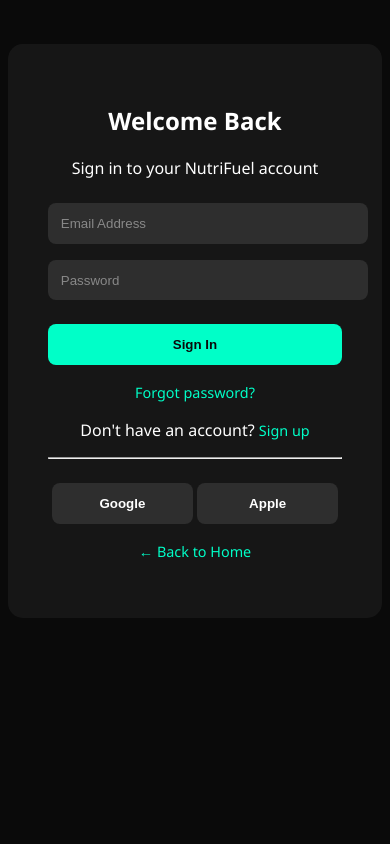
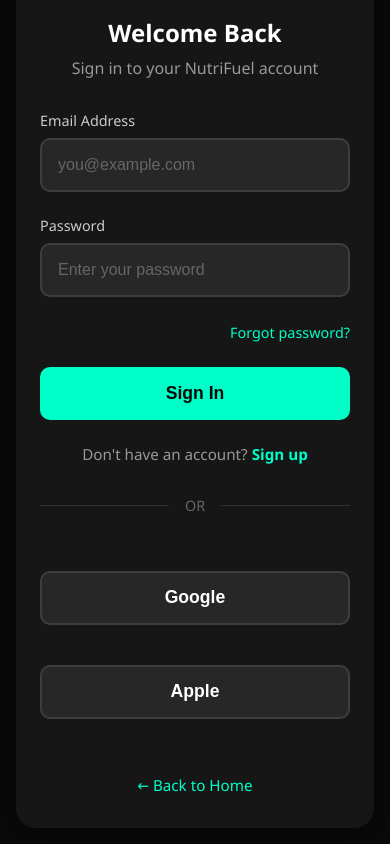
Before and after one commit to MayurPagrut/Nutrifuel_uiux, a plain HTML site: page signin.html in a window 390 px wide. Shown: the part 99-943 px from the top of the page. Before the commit the page ends 860 px from the top, so only its background shows below. Drawn offline with Linux system fonts and the light colour scheme.

Commit message:
Refactor signin.html for styling and structure
Updated styles for improved layout and responsiveness. Enhanced form structure and added social sign-in buttons.

```diff
--- a/signin.html
+++ b/signin.html
@@ -5,74 +5,298 @@
     <meta name="viewport" content="width=device-width, initial-scale=1.0">
     <title>Sign In - NutriFuel</title>
     <style>
+        * {
+            margin: 0;
+            padding: 0;
+            box-sizing: border-box;
+        }
+
         body {
             background-color: #0a0a0a;
             color: white;
-            font-family: 'Segoe UI', sans-serif;
+            font-family: 'Segoe UI', Tahoma, Geneva, Verdana, sans-serif;
             display: flex;
             justify-content: center;
             align-items: center;
-            height: 100vh;
+            min-height: 100vh;
+            padding: 2rem;
         }
+
         .signin-container {
-            background: rgba(255,255,255,0.05);
-            padding: 2.5rem;
-            border-radius: 15px;
-            width: 350px;
+            background: rgba(255, 255, 255, 0.05);
+            padding: 3rem;
+            border-radius: 20px;
+            width: 100%;
+            max-width: 420px;
             text-align: center;
+            box-shadow: 0 10px 40px rgba(0, 0, 0, 0.5);
+            backdrop-filter: blur(10px);
         }
+
+        .logo {
+            margin-bottom: 2rem;
+        }
+
+        .logo-text {
+            font-size: 2rem;
+            font-weight: 700;
+            color: #fff;
+        }
+
+        .logo-fuel {
+            color: #00ffc8;
+        }
+
+        h2 {
+            font-size: 1.8rem;
+            margin-bottom: 0.5rem;
+            color: #fff;
+        }
+
+        .subtitle {
+            color: #999;
+            margin-bottom: 2rem;
+            font-size: 1rem;
+        }
+
+        .form-group {
+            margin-bottom: 1.5rem;
+            text-align: left;
+        }
+
+        label {
+            display: block;
+            margin-bottom: 0.5rem;
+            color: #ccc;
+            font-size: 0.9rem;
+        }
+
         input {
             width: 100%;
-            padding: 0.8rem;
-            margin: 0.5rem 0;
-            border-radius: 8px;
-            border: none;
-            background: rgba(255,255,255,0.1);
+            padding: 1rem;
+            border-radius: 10px;
+            border: 2px solid rgba(255, 255, 255, 0.1);
+            background: rgba(255, 255, 255, 0.08);
             color: white;
+            font-size: 1rem;
+            transition: all 0.3s;
         }
+
+        input:focus {
+            outline: none;
+            border-color: #00ffc8;
+            background: rgba(255, 255, 255, 0.12);
+        }
+
         input::placeholder {
-            color: #888;
+            color: #666;
         }
+
+        .forgot-password {
+            text-align: right;
+            margin-top: 0.5rem;
+        }
+
+        .forgot-password a {
+            color: #00ffc8;
+            text-decoration: none;
+            font-size: 0.9rem;
+            transition: opacity 0.3s;
+        }
+
+        .forgot-password a:hover {
+            opacity: 0.8;
+        }
+
         button {
             width: 100%;
-            padding: 0.8rem;
-            margin-top: 1rem;
+            padding: 1rem;
+            margin-top: 1.5rem;
             background: #00ffc8;
             color: #0a0a0a;
             border: none;
-            border-radius: 8px;
-            font-weight: bold;
+            border-radius: 10px;
+            font-weight: 700;
+            font-size: 1.1rem;
             cursor: pointer;
+            transition: all 0.3s;
         }
-        a {
+
+        button:hover {
+            background: #00e6b3;
+            transform: translateY(-2px);
+            box-shadow: 0 10px 30px rgba(0, 255, 200, 0.3);
+        }
+
+        .signup-link {
+            margin-top: 1.5rem;
+            color: #999;
+            font-size: 0.95rem;
+        }
+
+        .signup-link a {
             color: #00ffc8;
             text-decoration: none;
+            font-weight: 600;
+        }
+
+        .signup-link a:hover {
+            text-decoration: underline;
+        }
+
+        .divider {
+            display: flex;
+            align-items: center;
+            margin: 2rem 0;
+            color: #666;
+        }
+
+        .divider::before,
+        .divider::after {
+            content: '';
+            flex: 1;
+            height: 1px;
+            background: rgba(255, 255, 255, 0.1);
+        }
+
+        .divider span {
+            padding: 0 1rem;
             font-size: 0.9rem;
         }
+
+        .social-buttons {
+            display: flex;
+            gap: 1rem;
+            margin-bottom: 2rem;
+        }
+
         .social-buttons button {
-            width: 48%;
-            background: rgba(255,255,255,0.1);
+            flex: 1;
+            background: rgba(255, 255, 255, 0.08);
             color: white;
+            border: 2px solid rgba(255, 255, 255, 0.1);
+            padding: 0.9rem;
+            font-weight: 600;
+            transition: all 0.3s;
+        }
+
+        .social-buttons button:hover {
+            background: rgba(255, 255, 255, 0.12);
+            border-color: #00ffc8;
+            transform: translateY(-2px);
+            box-shadow: 0 5px 20px rgba(0, 255, 200, 0.2);
+        }
+
+        .back-link {
+            display: inline-block;
+            margin-top: 1.5rem;
+            color: #00ffc8;
+            text-decoration: none;
+            font-size: 0.95rem;
+            transition: opacity 0.3s;
+        }
+
+        .back-link:hover {
+            opacity: 0.8;
+        }
+
+        /* Responsive Design */
+        @media (max-width: 480px) {
+            body {
+                padding: 1rem;
+            }
+
+            .signin-container {
+                padding: 2rem 1.5rem;
+            }
+
+            h2 {
+                font-size: 1.5rem;
+            }
+
+            .logo-text {
+                font-size: 1.6rem;
+            }
+
+            .social-buttons {
+                flex-direction: column;
+            }
+
+            .social-buttons button {
+                width: 100%;
+            }
+        }
+
+        @media (max-width: 360px) {
+            .signin-container {
+                padding: 1.5rem 1rem;
+            }
+
+            input, button {
+                padding: 0.8rem;
+                font-size: 0.95rem;
+            }
         }
     </style>
 </head>
 <body>
     <div class="signin-container">
+        <div class="logo">
+            <span class="logo-text">NUTRI</span><span class="logo-fuel">FUEL</span>
+        </div>
+
         <h2>Welcome Back</h2>
-        <p>Sign in to your NutriFuel account</p>
-        <form>
-            <input type="email" placeholder="Email Address" required>
-            <input type="password" placeholder="Password" required>
+        <p class="subtitle">Sign in to your NutriFuel account</p>
+
+        <form id="signinForm">
+            <div class="form-group">
+                <label for="email">Email Address</label>
+                <input type="email" id="email" placeholder="you@example.com" required>
+            </div>
+
+            <div class="form-group">
+                <label for="password">Password</label>
+                <input type="password" id="password" placeholder="Enter your password" required>
+            </div>
+
+            <div class="forgot-password">
+                <a href="#">Forgot password?</a>
+            </div>
+
             <button type="submit">Sign In</button>
         </form>
-        <p><a href="#">Forgot password?</a></p>
-        <p>Don't have an account? <a href="#">Sign up</a></p>
-        <hr>
+
+        <p class="signup-link">
+            Don't have an account? <a href="#">Sign up</a>
+        </p>
+
+        <div class="divider">
+            <span>OR</span>
+        </div>
+
         <div class="social-buttons">
-            <button>Google</button>
-            <button>Apple</button>
+            <button type="button" onclick="alert('Google sign-in coming soon!')">
+                <span>Google</span>
+            </button>
+            <button type="button" onclick="alert('Apple sign-in coming soon!')">
+                <span>Apple</span>
+            </button>
         </div>
-        <p style="margin-top:1rem;"><a href="index.html">← Back to Home</a></p>
+
+        <a href="index.html" class="back-link">← Back to Home</a>
     </div>
+
+    <script>
+        document.getElementById('signinForm').addEventListener('submit', function(e) {
+            e.preventDefault();
+            const email = document.getElementById('email').value;
+            const password = document.getElementById('password').value;
+
+            if (email && password) {
+                alert('Sign in functionality will be implemented soon!\nEmail: ' + email);
+                // Here you would typically send the data to your backend
+            }
+        });
+    </script>
 </body>
 </html>
```
